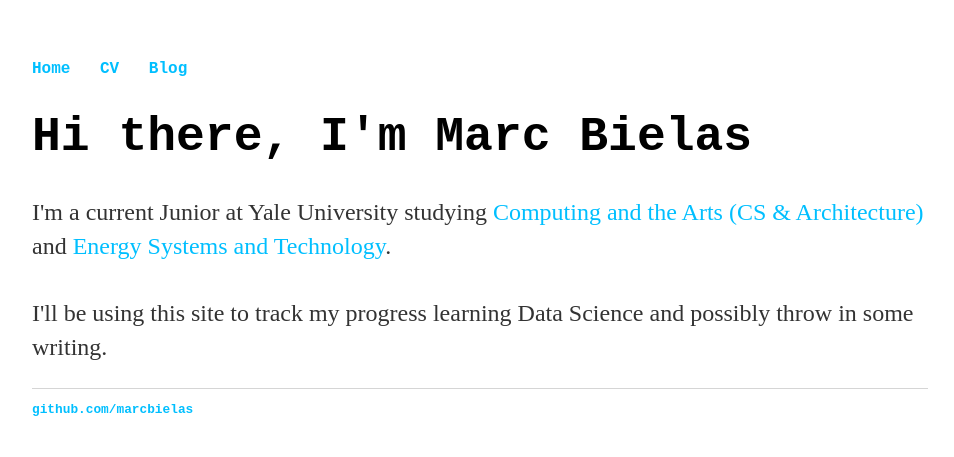
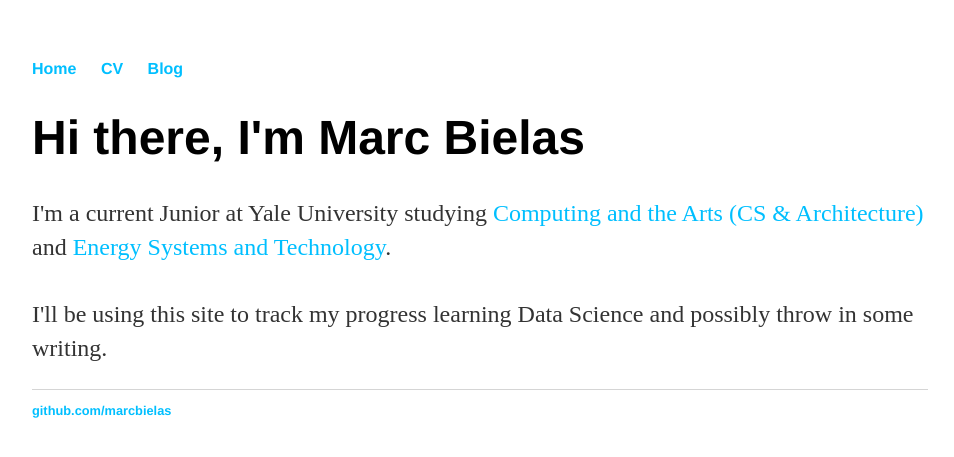
Before and after one commit to marcbielas/marcbielas.github.io-old, a Jekyll site: the page built from index.html, in a window 1280 px wide. Shown: the top 457 px of the page, without its empty margins (160-1114 px from the left). Built offline with Jekyll 4.4.1, drawn with Linux system fonts in a browser that asks for light colours.

Commit message:
added cv to header

```diff
--- a/_layouts/default.html
+++ b/_layouts/default.html
@@ -9,7 +9,7 @@
 			<nav>
 	    		<ul>
 	        		<li><a href="/">Home</a></li>
-	        		<li><a href="/cv">CV</a></li>
+	        		<li><a href="/cv/Resume_Marc_Bielas.pdf" target="_blank">CV</a></li>
 	        		<li><a href="/blog">Blog</a></li>
 	    		</ul>
 			</nav>
--- a/css/main.css
+++ b/css/main.css
@@ -3,7 +3,7 @@
     width: 70%;
 }
 nav ul, footer ul {
-    font-family: "Courier New", Courier, monospace;
+    font-family: 'Helvetica', 'Arial', 'Sans-Serif';
     padding: 0px;
     list-style: none;
     font-weight: bold;
@@ -21,7 +21,7 @@
 }
 h1 {
     font-size: 3em;
-    font-family: "Courier New", Courier, monospace;
+    font-family: 'Helvetica', 'Arial', 'Sans-Serif';
 }
 p {
     font-size: 1.5em;
```
Also changed, not shown: 1 other file.
